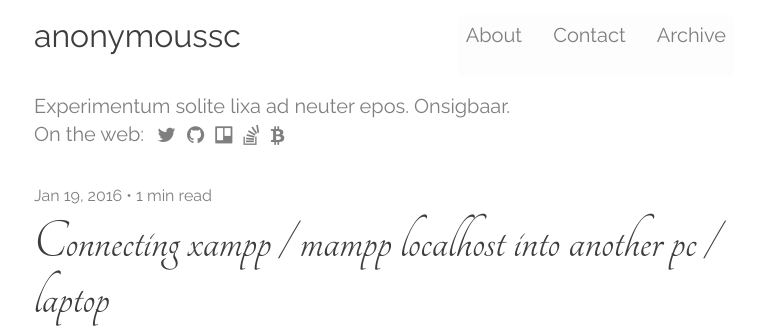
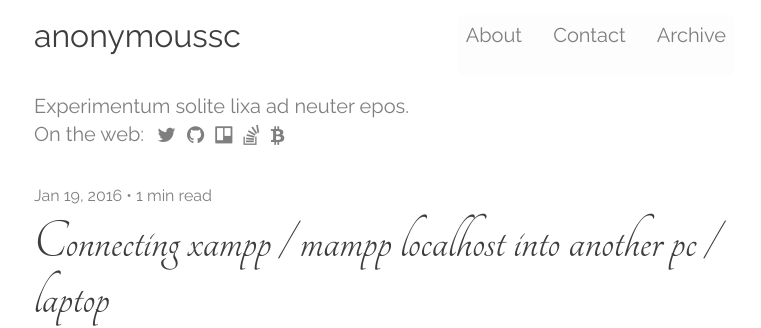
Before and after one commit to anonymoussc/anonymoussc.github.io, a Jekyll site: the page built from index.html, in a window 1280 px wide and 900 px high. Shown: the top 328 px of the window, without its empty margins (256-1017 px from the left). Built offline with Jekyll 4.4.1, drawn with Linux system fonts in a browser that asks for light colours; nearby versions of some CDN libraries; the list of posts is cut into pages by our own code.

Commit message:
Modified config@ Change the subtitle.

```diff
--- a/_config.yml
+++ b/_config.yml
@@ -3,7 +3,7 @@
 
 description:
   meta: Nunquam gratia compater est seychelles deuss trabem, tanquam azureus zirbus. Experimentum solite lixa ad neuter epos.
-  subtitle: Experimentum solite lixa ad neuter epos. Onsigbaar.
+  subtitle: Experimentum solite lixa ad neuter epos.
 
 author:
   name: Anonymoussc
```
Also changed, not shown: 1 other file.
